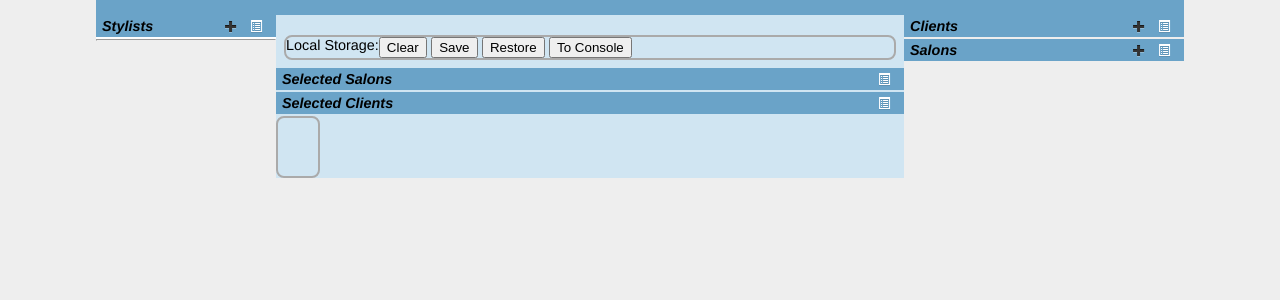
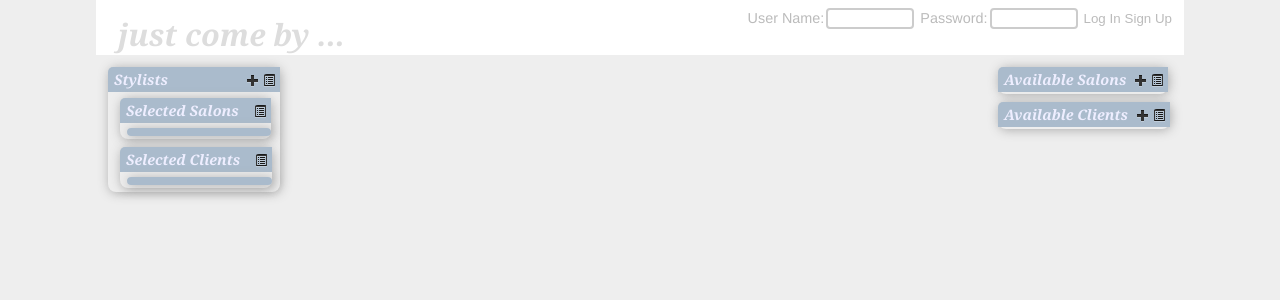
Before and after one commit to jarek707/cmsPane, a PHP site: page / in a window 1280 px wide. Shown: the top 300 px of the page. Run offline with PHP 8.4, Linux system fonts and the light colour scheme; data that the repository does not hold is empty.

Commit message:
did just come by ... with db on both local and remote

```diff
--- a/css/style.css
+++ b/css/style.css
@@ -39,20 +39,57 @@ div.topMenu {
   margin: 0;
   padding: 0;
   width: 100%;
-  height: 15px;
+  height: 55px;
   color: #eeeeee;
-  background: #6aa3c8;
+  background: #ffffff;
   overflow: hidden;
+  color: #ddd;
+}
+div.topMenu h1 {
+  font-style: italic;
+  margin: 14px 0 0 22px;
+  float: left;
+  font-family: georgia;
+  font-size: 1.9em;
+}
+div.topMenu div.loginWrap {
+  position: absolute;
+  width: 100%;
+}
+div.topMenu div.loginWrap div.login {
+  white-space: nowrap;
+  position: relative;
+  float: right;
+  font-size: 0.9em;
+  margin: 8px 12px 0 0;
+}
+div.topMenu div.loginWrap div.login label {
+  color: #bbb;
+}
+div.topMenu div.loginWrap div.login input {
+  border: 2px solid #ccc;
+  width: 80px;
+  margin: 0 2px;
+}
+div.topMenu div.loginWrap div.login button {
+  border: none;
+  color: #bbb;
+  background: transparent;
+  cursor: pointer;
+  padding-left: 0px;
+  padding-right: 0px;
 }
 div.contentWrap {
   border-left: 180px solid #d3dce0;
-  border-right: 280px solid #d3dce0;
+  border-right: 182px solid #d3dce0;
   height: 100%;
+  margin: 0 8px;
 }
 div.contentPane,
 .left,
 .right {
   float: left;
+  margin-top: 8px;
 }
 .right,
 .left {
@@ -60,11 +97,10 @@ div.contentPane,
 }
 div.contentPane {
   width: 100%;
-  background: #d0e5f2;
 }
 div.right {
-  width: 280px;
-  margin-right: -280px;
+  width: 182px;
+  margin-right: -182px;
 }
 div.left {
   width: 180px;
@@ -105,7 +141,7 @@ cms-pane .savButton {
   background: transparent url('../image/glyph.png') -290px 0px no-repeat;
 }
 cms-pane .addButton {
-  background: transparent url('../image/glyph.png') -408px -96px no-repeat;
+  background: transparent url('../image/glyph.png') -408px -98px no-repeat;
 }
 cms-pane .outButton {
   background: transparent url('../image/glyph.png') -120px -72px no-repeat;
@@ -120,7 +156,12 @@ cms-pane .restoreTable {
   background: transparent url('../image/glyph.png') -266px -24px no-repeat;
 }
 cms-pane .peekTable {
-  background: transparent url('../image/glyph-white.png') -266px -24px no-repeat;
+  background: transparent url('../image/glyph.png') -266px -26px no-repeat;
+}
+cms-pane .headButtons input {
+  width: 14px;
+  margin: 0;
+  padding: 0;
 }
 cms-pane .inlineWrapper {
   display: block;
@@ -161,9 +202,13 @@ cms-pane [cms-header] {
   float: left;
   width: 100%;
   margin-bottom: 2px;
-  background: #6aa3c8;
+  background: #abc;
   font-family: Helvetica;
   font-size: 0.9em;
+  color: #eef;
+  font-family: Georgia;
+  font-style: italic;
+  border-top-left-radius: 5px;
 }
 cms-pane cms-header div:first-child,
 cms-pane [cms-header] div:first-child {
@@ -184,7 +229,7 @@ cms-pane cms-header .button,
 cms-pane [cms-header] .button {
   float: right;
   margin: 3px 2px 0px 1px;
-  padding: 0px 1px 6px 0px;
+  padding: 2px 1px 6px 0px;
   height: 11px;
   border-radius: 2px;
 }
@@ -194,14 +239,6 @@ cms-pane [cms-header] input.reloadButton {
 }
 cms-pane cms-header input.restoreTable,
 cms-pane [cms-header] input.restoreTable {
-  background: transparent url('../image/glyph.png') -266px -24px no-repeat;
-}
-cms-pane cms-header input.peekTable,
-cms-pane [cms-header] input.peekTable {
-  background: transparent url('../image/glyph-white.png') -266px -24px no-repeat;
-}
-cms-pane cms-header input.peekTable.hidden,
-cms-pane [cms-header] input.peekTable.hidden {
   background: transparent url('../image/glyph.png') -266px -24px no-repeat;
 }
 cms-pane cms-header div.spaces,
@@ -218,7 +255,7 @@ cms-pane [cms-header] div.spaces div.space {
   float: left;
   width: 22px;
   height: 22px;
-  border-right: 1px dashed #6aa3c8;
+  border-right: 1px dashed #ffffff;
 }
 cms-pane cms-header span,
 cms-pane [cms-header] span {
@@ -272,6 +309,7 @@ cms-pane ul.dataContent li.row {
   width: 100%;
   border: 0;
   margin: 0;
+  min-height: 19px;
 }
 cms-pane ul.dataContent li.row:hover div.buttons {
   display: block;
@@ -293,15 +331,15 @@ cms-pane ul.dataContent li.row .buttons {
 }
 cms-pane ul.dataContent li.row .buttons > div {
   padding: 2px;
-  background: white;
-  opacity: 0.80;
+  background-color: #d4d4d4;
+  opacity: 0.70;
   float: right;
   -webkit-border-radius: 3px;
   -moz-border-radius: 3px;
   -ms-border-radius: 3px;
   -o-border-radius: 3px;
   border-radius: 3px;
-  box-shadow: -1px 2px 8px #778899;
+  box-shadow: -1px 2px 11px #778899;
 }
 cms-pane ul.dataContent li.row .buttons > input {
   float: left;
@@ -360,7 +398,7 @@ cms-pane ul.dataContent li.row.editable .active {
   display: block;
   border: 1px solid #aaa;
   padding: 8px;
-  background: #def;
+  background: #cde;
   -webkit-border-radius: 5px;
   -moz-border-radius: 5px;
   -ms-border-radius: 5px;
@@ -379,7 +417,7 @@ cms-pane ul.dataContent li.row.editable .text {
 }
 cms-pane ul.dataContent li.row:hover,
 cms-pane ul.dataContent li.row.selected {
-  background: #a8cfe7;
+  background: #cad5df;
 }
 cms-pane ul.dataContent li.row > .item {
   border-bottom: 1px dotted #ccc;
@@ -465,29 +503,33 @@ cms-pane[rel="m-1-out"] ul.dataContent li.row div[p-img] img {
   width: 100px;
 }
 .box {
-  margin: 20px 8px 8px 8px;
+  margin: 4px;
+  float: left;
   -webkit-border-radius: 8px;
   -moz-border-radius: 8px;
   -ms-border-radius: 8px;
   -o-border-radius: 8px;
   border-radius: 8px;
-  border: 2px solid #aaa;
+  box-shadow: 1px 1px 11px #aaa;
+}
+.box.inside {
+  margin-left: 12px;
 }
 detail {
+  display: none;
   color: black;
   position: relative;
   float: left;
-  padding: 20px;
-  -webkit-border-radius: 8px;
-  -moz-border-radius: 8px;
-  -ms-border-radius: 8px;
-  -o-border-radius: 8px;
-  border-radius: 8px;
-  border: 2px solid #aaa;
+  padding: 0;
+  margin: 0;
+  width: 99%;
 }
 detail img {
-  width: 94%;
+  width: 96%;
   margin: 2%;
+}
+detail div.box {
+  width: 99%;
 }
 detail input[type="button"] {
   color: black;
--- a/index.html
+++ b/index.html
@@ -1,7 +1,8 @@
+
 <!DOCTYPE html>
 <html id="ng-app" ng-app="app" debug="false">
     <head>
-        <title>Angular Grid (DEV)</title>
+        <title>just come by ...</title>
 
         <link href="css/style.css" rel="stylesheet" type="text/css" />
         <!--
@@ -19,16 +20,15 @@
             <script src='http://ang/js/lib/json2.js'></script>
             <script>
                 document.createElement('iterate');
+                document.createElement('inline');
                 document.createElement('cms-pane');
-                document.createElement('cms-pane-rel-key');
-                document.createElement('params');
+                document.createElement('cms-child');
                 document.createElement('cms-header');
-                document.createElement('cms-footer');
-                document.createElement('row-buttons');
+                document.createElement('buttons');
                 document.createElement('p-img');
+                document.createElement('div-img');
+                document.createElement('cms-item');
 
-                document.createElement('salons');
-                document.createElement('salon-stylist');
             </script>
         <![endif]-->
         <!-- Le HTML5 shim, for IE6-8 support of HTML5 elements -->
@@ -53,48 +53,69 @@
     <body>
         <div id='page'>
             <div class='topMenu'>
+                <h1>just come by ...</h1>
+                <div class='loginWrap'>
+                    <div class='login'>
+                        <label for='username'>User Name:</label><input type='text'></input>
+                        <label for='password'>Password:</label><input type='password'></input>
+                        <button ng-click=''>Log In</button>
+                        <button ng-click=''>Sign Up</button>
+                    </div>
+                </div>
             </div>
             <div class='contentWrap'>
                 <div class='contentPane' ng-controller="contentPane">
-                    <div class='box'>
-                        <div style='float:left; font-size:0.9em;'>Local Storage:</div>
+                    <div class='box' style='width:99%; display:none;'>
+                        <div style='padding:3px; float:left; font-size:0.9em;'>Local Storage:</div>
                         <button ng-click='clearLocalStorage()'>Clear</button>
                         <button ng-click='dumpLocalStorage()'>Save</button>
                         <button ng-click='restoreLocalStorage()'>Restore</button>
                         <button onclick='LG(localStorage)'>To Console</button>
                         <div style='float:right; height:16px; width:14px; margin-top:3px;' class='savButton' ng-show="saved" is-success='{{saved}}'></div>
                     </div>
-                    <cms-child key="selected salons" rel='m-p-out' jquery-ui='{"sortable":""}' parent-key='salons'>
-                        <div cms-header title='Selected Salons' no-add-button></div>
-                        <iterate><div p-img></div><buttons use='remove'></buttons></iterate>
-                    </cms-child>
-                    <cms-child key="none" rel='m-p-out' jquery-ui='{"sortable":""}' parent-key='clients'>
-                        <div cms-header title='Selected Clients' no-add-button></div>
-                        <iterate><div div-img></div><buttons use='remove'></buttons></iterate>
-                    </cms-child>
                     <detail>
+                        <div class='box'>
                             <img />
+                        </div>
                     </detail>
+                    &nbsp;
                 </div>
                 <div class='left'>
+                    <div class='box'>
                         <cms-pane key='stylists' jquery-ui='{"sortable" :""}' rel='1-m' selected='Vidal'>
                             <div cms-header></div>
                             <iterate><buttons use='sav,del,edit,close'></buttons><div p-img></div></iterate>
 
                             <inline class='inlineWrapper'>
-                            <hr />
+                            <div class='box inside'>
+                                <cms-child key="salons result" rel='m-p-out' jquery-ui='{"sortable":""}' parent-key='salons'>
+                                    <div cms-header title='Selected Salons' no-add-button></div>
+                                    <iterate><div p-img></div><buttons use='remove'></buttons></iterate>
+                                </cms-child>
+                            </div>
+                            <div class='box inside'>
+                                <cms-child key="clients result" rel='m-p-out' jquery-ui='{"sortable":""}' parent-key='clients'>
+                                    <div cms-header title='Selected Clients' no-add-button></div>
+                                    <iterate><div p-img></div><buttons use='remove'></buttons></iterate>
+                                </cms-child>
+                            </div>
                             </inline>
                         </cms-pane>
                     </div>
+                </div>
                 <div class='right'>
-                            <cms-child key="clients" rel='m-p' jquery-ui='{"sortable":""}' parent-key='stylists' cols='[["left", "Name"], ["right", "Image URL"]]'>
-                                <div cms-header></div>
+                    <div class='box'>
+                        <cms-child key="salons" rel='m-p' jquery-ui='{"sortable":""}' parent-key='stylists' class='abc' cols='[["left", "Name"], ["right", "Image URL"]]'>
+                            <div cms-header title='Available Salons' ></div>
                             <iterate><buttons use='sav,close,edit,del,out'></buttons><div cms-item='oneLabel'></div></iterate>
                         </cms-child>
-                            <cms-child key="salons" rel='m-p' jquery-ui='{"sortable":""}' parent-key='stylists' class='abc' cols='[["left", "Name"], ["right", "Image URL"]]'>
-                                <div cms-header></div>
+                    </div>
+                    <div class='box'>
+                        <cms-child key="clients" rel='m-p' jquery-ui='{"sortable":""}' parent-key='stylists' cols='[["left", "Name"], ["right", "Image URL"]]'>
+                            <div cms-header title='Available Clients' ></div>
                             <iterate><buttons use='sav,close,edit,del,out'></buttons><div cms-item='oneLabel'></div></iterate>
                         </cms-child>
+                    </div>
                 </div>
             </div> <!-- contentWrap -->
         </div> <!-- page -->
--- a/js/cmsPane.js
+++ b/js/cmsPane.js
@@ -114,7 +114,6 @@ angular.module('app.directives', ['app.gridConf', 'app.directiveScopes'])
                 restrict : 'EA',
                 templateUrl: 'partials/cmsHead.html',
                 link        : function($scope, $element, $attrs) {
-                    LG( $attrs.title, ' title', $attrs.key, $scope.meta.key, $scope.meta.title );
                     $scope.title       = _.isUndefined($attrs.title) ? $scope.meta.key : $attrs.title;
                     $scope.showHeadAdd = _.isUndefined($attrs.noAddButton);
                 },
```
Also changed, not shown: css/app.less (+82 -22 lines), data/db.php (+28 -18 lines), js/controllers.js (+14 -11 lines), js/services.js (+7 -7 lines). Lines whose indentation alone changed are shown as unchanged.
